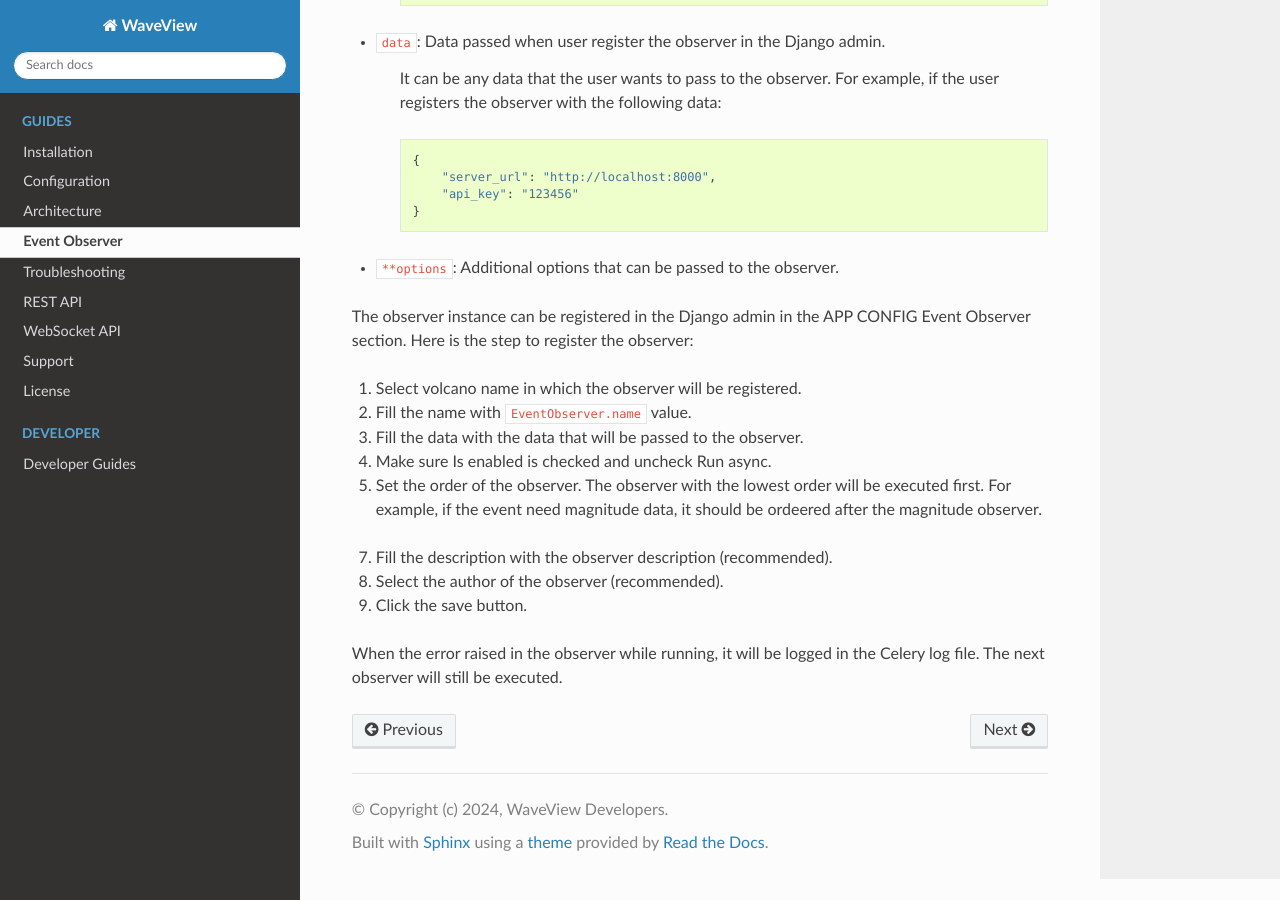
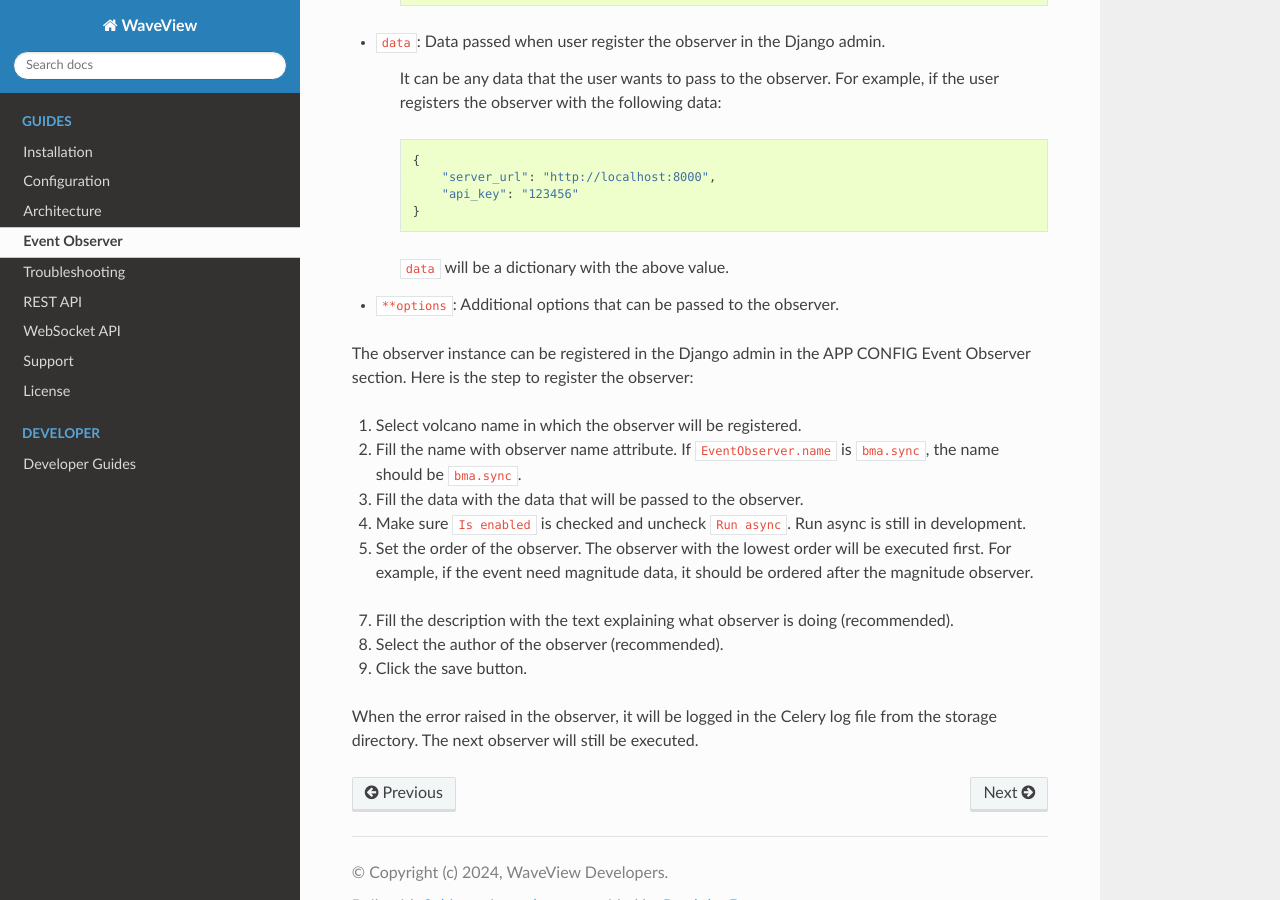
Before and after one commit to bpptkg/waveview-api, a Sphinx documentation site: the page built from docs/guides/event_observer.rst, in a window 1280 px wide and 900 px high, scrolled down 872 px. Built offline with Sphinx 7.4.7 and the Read the Docs theme 3.1.0, drawn with Linux system fonts in a browser that asks for light colours.

Commit message:
fix: Enhance EventObserver documentation with clearer parameter descriptions and usage instructions

```diff
--- a/docs/guides/event_observer.rst
+++ b/docs/guides/event_observer.rst
@@ -48,6 +48,8 @@ Each function receives the following parameters:
             "api_key": "123456"
         }
 
+    ``data`` will be a dictionary with the above value.
+
 - ``**options``: Additional options that can be passed to the observer.
 
 The observer instance can be registered in the Django admin in the APP CONFIG
@@ -55,21 +57,24 @@ Event Observer section. Here is the step to register the observer:
 
 1. Select volcano name in which the observer will be registered.
 
-2. Fill the name with ``EventObserver.name`` value.
+2. Fill the name with observer name attribute. If ``EventObserver.name`` is
+   ``bma.sync``, the name should be ``bma.sync``.
 
 3. Fill the data with the data that will be passed to the observer.
 
-4. Make sure Is enabled is checked and uncheck Run async.
+4. Make sure ``Is enabled`` is checked and uncheck ``Run async``. Run async is
+   still in development.
 
 5. Set the order of the observer. The observer with the lowest order will be
    executed first. For example, if the event need magnitude data, it should be
-   ordeered after the magnitude observer.
+   ordered after the magnitude observer.
 
-7. Fill the description with the observer description (recommended).
+7. Fill the description with the text explaining what observer is doing
+   (recommended).
 
 8. Select the author of the observer (recommended).
 
 9. Click the save button.
 
-When the error raised in the observer while running, it will be logged in the
-Celery log file. The next observer will still be executed.
+When the error raised in the observer, it will be logged in the Celery log file
+from the storage directory. The next observer will still be executed.
```
